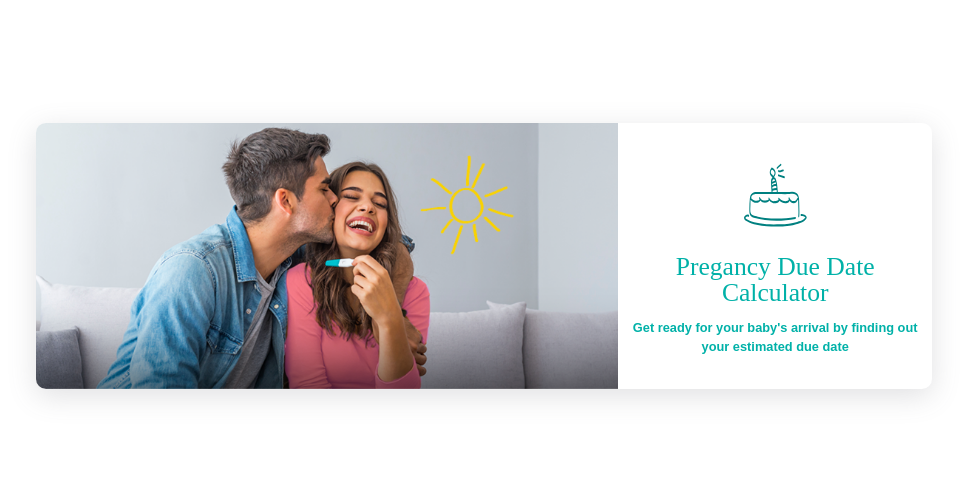
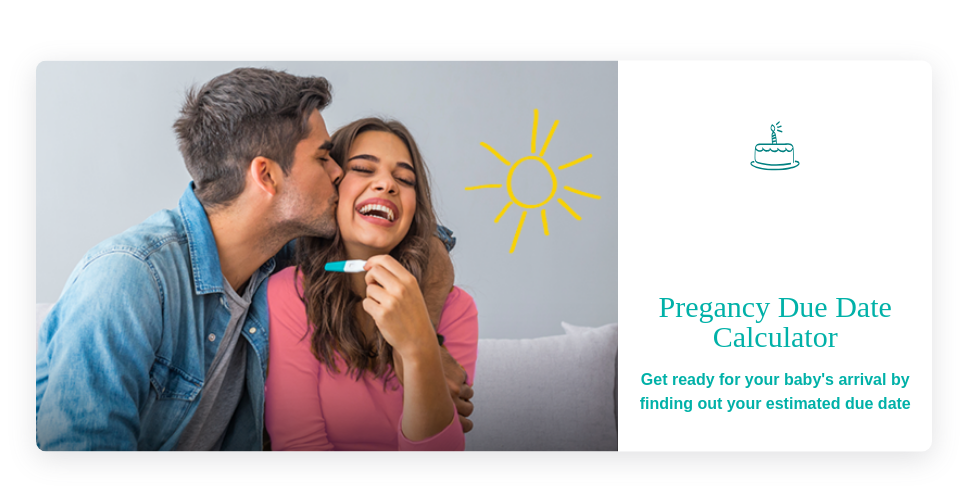
Before and after one commit to VSevagen/ddc-banner, a React (Create React App) app: page / in a window 1280 px wide. Shown: the part 144-644 px from the top of the page, without its empty margins (156-1123 px from the left). Built offline with nearby package versions, Linux system fonts and the light colour scheme.

Commit message:
fix: write styles with px and re-structure css

```diff
--- a/src/components/Content/Content.tsx
+++ b/src/components/Content/Content.tsx
@@ -1,32 +1,61 @@
 import React from "react";
 
 import styled from "styled-components";
-/*
- * Content component
- * icon - ReactNode (Cake svg icon)
- * title - string (main text of the banner)
- * subtitle - string (located below title and brief text)
- */
+
 const Content = (props) => {
   const { icon, title, subtitle } = props;
   return (
     <StyleWrapper>
-      <Icon>{icon}</Icon>
-      <Title>{title}</Title>
-      <Subtitle>{subtitle}</Subtitle>
+      <section className="icon">{icon}</section>
+      <span className="title">{title}</span>
+      <p className="subtitle">{subtitle}</p>
     </StyleWrapper>
   );
 };
 
 const StyleWrapper = styled.div`
-  position: relative;
+  display: flex;
+  justify-content: center;
+  align-items: center;
+  flex-direction: column;
   text-align: center;
   width: 100%;
   padding: 20px 0 20px 0;
-`;
 
-const Title = styled.span`
-  font-size: 32px;
+  .icon {
+    min-width: 100px;
+    margin-left: auto;
+    margin-right: auto;
+    background-color: white;
+
+    @media (max-width: 425px) {
+      margin-top: -60px;
+      border-radius: 50%;
+    }
+
+    @media (min-width: 426px) and (max-width: 768px) {
+      margin-top: -50px;
+      margin-left: auto;
+      margin-right: auto;
+      max-width: 100px;
+      border-radius: 50%;
+    }
+
+    @media (min-width: 769px) {
+      top: 30px;
+
+      .cakesvg {
+        margin-top: 40px;
+        max-width: 50px;
+        max-height: 50px;
+        width: 100%;
+        height: 100%;
+      }
+    }
+  }
+
+  .title {
+    font-size: 2rem;
     display: block;
     line-height: 1;
     right: 2px;
@@ -35,73 +64,57 @@ const Title = styled.span`
     font-family: "Dancing Script", cursive;
     padding: 17px 30px 0 30px;
     @media (max-width: 425px) {
-    font-size: 19.2px;
+      font-size: 1.2rem;
     }
 
-  @media (min-width: 426px) and (max-width: 768px) {
-    margin-top: 5%;
+    @media (min-width: 320px) and (max-width: 992px) {
+      margin-top: 25px;
     }
 
-  @media (min-width: 769px) and (max-width: 1024px) {
+    @media (min-width: 993px) and (max-width: 1024px) {
       font-size: 24px;
+      margin-top: 30px;
+    }
+
+    @media (min-width: 1025px) {
+      font-size: 30px;
+      margin-top: 100px;
+    }
+
+    /* @media (min-width: 426px) and (max-width: 768px) {
+      margin-top: 5%;
+    } */
+
+    /* @media (min-width: 769px) and (max-width: 1024px) {
+      font-size: 1.5rem;
       margin-top: 30%;
     }
 
     @media (min-width: 1025px) {
       font-size: 2vw;
       margin-top: 30%;
+    } */
   }
-`;
 
-const Subtitle = styled.p`
+  .subtitle {
     font-style: normal;
     line-height: 1.5;
     margin-left: 2%;
     margin-right: 2%;
-  right: 1px;
     font-weight: 600;
     color: #00b1a8;
     font-family: "Harmonia Sans Std Regular", Arial, sans-serif;
     @media (max-width: 425px) {
-    font-size: 9.6px;
+      font-size: 9px;
     }
 
-  @media (min-width: 426px) and (max-width: 768px) {
-    font-size: 12.8px;
+    @media (min-width: 320px) and (max-width: 992px) {
+      font-size: 11px;
     }
 
-  @media (min-width: 769px) {
+    /* @media (min-width: 769px) {
       font-size: 1vw;
-  }
-`;
-
-const Icon = styled.div`
-  position: absolute;
-  left: 30%;
-  right: 30%;
-  top: 22%;
-  background-color: white;
-
-  @media (max-width: 425px) {
-    top: -20%;
-    border-radius: 50%;
-  }
-
-  @media (min-width: 426px) and (max-width: 768px) {
-    width: 20%;
-    top: -15%;
-    left: 40%;
-    right: 40%;
-    border-radius: 50%;
-  }
-
-  @media (min-width: 769px) {
-    top: 15%;
-
-    .cakesvg {
-      width: 50%;
-      height: 50%;
-    }
+    } */
   }
 `;
 
```
Lines whose indentation alone changed are shown as unchanged.
